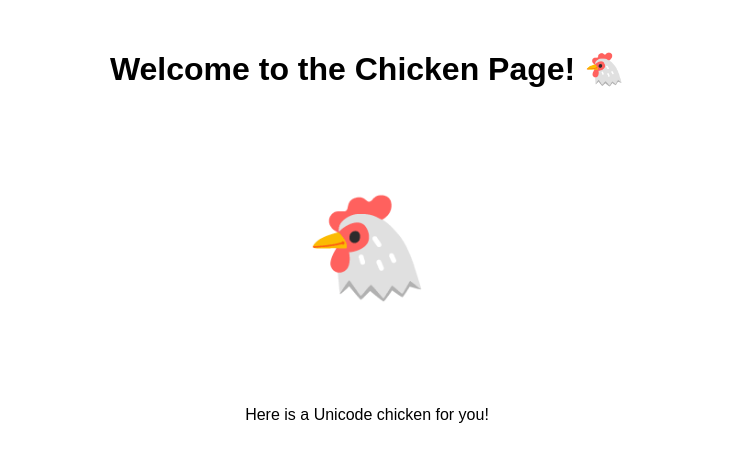
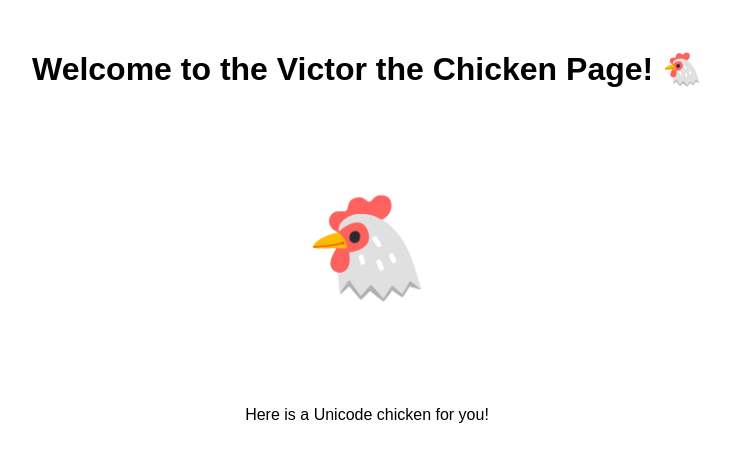
Before and after one commit to Armannar/PeProject, a plain HTML site: page index.html in a window 1280 px wide. Shown: the whole page, without its empty margins (273-1003 px from the left). Drawn offline with Linux system fonts and the light colour scheme.

Commit message:
Update index.html

```diff
--- a/index.html
+++ b/index.html
@@ -16,7 +16,7 @@
     </style>
 </head>
 <body>
-    <h1>Welcome to the Chicken Page! 🐔</h1>
+    <h1>Welcome to the Victor the Chicken Page! 🐔</h1>
     <p class="emoji">🐔</p>
     <p>Here is a Unicode chicken for you!</p>
 </body>
```
